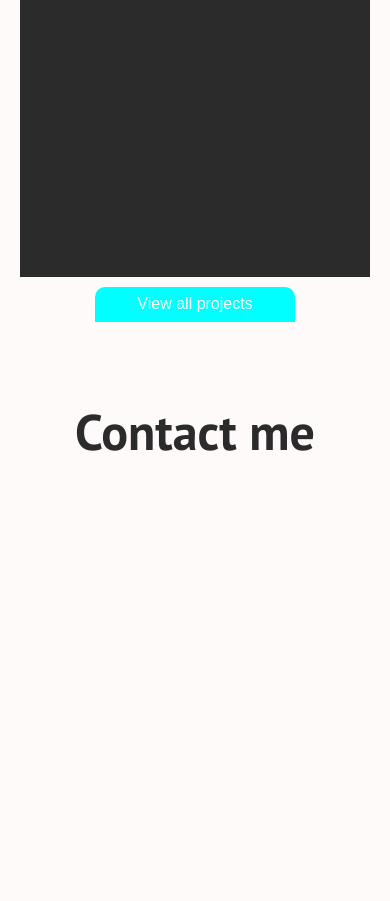
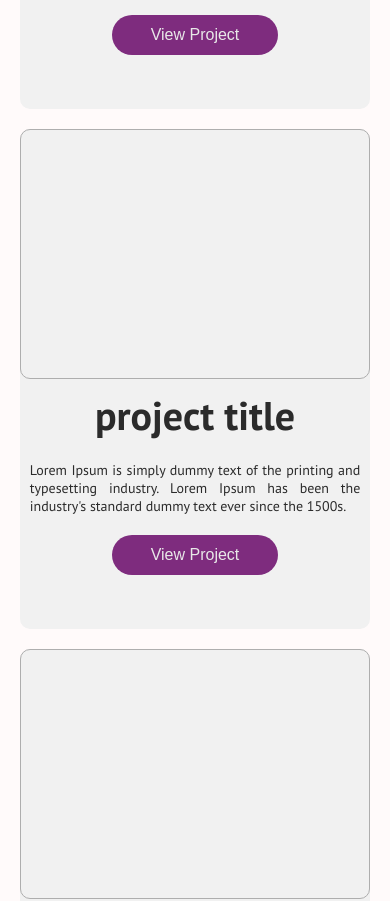
Before and after one commit to Texmo100/Developer-profile-IIR, a React (Create React App) app: page / in a window 390 px wide. Shown: the part 2200-3101 px from the top of the page. Built offline with nearby package versions, Linux system fonts and the light colour scheme.

Commit message:
Projects section Done

```diff
--- a/src/App.css
+++ b/src/App.css
@@ -26,6 +26,11 @@ p, h1, h2, h3{
   grid-template-columns: repeat(12, 1fr);
   grid-template-rows: repeat(4, 100vh) 20rem
 }
+@media screen and (max-width: 768px){
+  .wrapper{
+    grid-template-rows: 100vh 100vh auto 100vh 20rem;
+  }
+}
 
 .main-image, .about-me, .projects, .contact-me, .footer-site{
   grid-column: 1 / -1;
@@ -48,12 +53,10 @@ p, h1, h2, h3{
   flex-direction: column;
   justify-content: center;
 }
-
 .container-main-image > h1{
   font-size: 7rem;
   width: 70rem;
 }
-
 @media screen and (max-width: 768px){
   .container-main-image{
     align-items: center;
@@ -150,12 +153,12 @@ li:hover{
   background-position: center center;
   background-size: cover;
   background-repeat: no-repeat;
-  width: 60%;
+  width: 50%;
   height: 100%;
   border-radius: 1rem;
 }
 .image-profile-desc{
-  width: 40%;
+  width: 50%;
   height: 100%;
   display: flex;
   flex-direction: column;
@@ -169,11 +172,11 @@ li:hover{
   }
   .image-profile{
     width: 100%;
-    height: 60%;
+    height: 50%;
   }
   .image-profile-desc{
     width: 100%;
-    height: 40%;
+    height: 50%;
   }
 }
 .image-profile-desc > h2{
@@ -213,28 +216,121 @@ li:hover{
 h3{
   font-size: 5.5rem;
   text-align: center;
-  margin: 2rem;
+  margin: 2rem 0;
 }
+/*---- Projects Cards ----*/
 .container-cards{
-  background-color: #2b2b2b;
+  height: 100%;
+  display: grid;
+  grid-template-columns: repeat(3,1fr);
+  grid-template-rows: 100%;
+  column-gap: 1rem;
+}
+@media screen and (max-width: 768px){
+  .container-cards{
+    grid-template-columns: 100%;
+    grid-template-rows: repeat(3, 50rem);
+    column-gap: initial;
+    row-gap: 2rem;
+  }
+}
+.card-project{
+  background-color: #f1f1f1;
+  border-radius: 1rem;
+}
+.image-project{
+  background-color: #f1f1f1;
   width: 100%;
-  height: 95%;
+  height: 70%;
+  border: 1px solid #aeaeae;
+  border-radius: 1rem;
 }
-.button-projects{
+.project-info{
+  display: flex;
+  flex-direction: column;
+  align-items: center;
+  width: 100%;
+  height: 30%;
+  color: #2b2b2b;
+  padding: 1rem;
+}
+@media screen and (max-width: 800px){
+  .image-project{
+    height: 60%;
+  }
+  .project-info{
+    height: 40%;
+  }
+}
+@media screen and (max-width: 768px){
+  .image-project{
+    height: 50%;
+  }
+  .project-info{
+    height: 50%;
+  }
+}
+.project-title{
+  font-size: 4rem;
+  font-weight: 700;
+}
+.project-desc{
+  font-size: 1.4rem;
+  text-align: justify;
+  margin-top: 2rem;
+}
+.button-project-card{
   display: block;
   width: 20rem;
+  height: 4rem;
+  border: none;
+  background-color: #7E2C7E;
+  border-radius: 10rem;
+  color: #e8e8e8;
+  font-size: 1.6rem;
+  margin-top: 2rem;
+  padding: 1rem;
+  transition: all 300ms;
+}
+.button-project-card:hover{
+  cursor: pointer;
+  background-color: #f1f1f1;
+  border: 1px solid #7E2C7E;
+  color: #7E2C7E;
+}
+@media screen and (max-width: 768px){
+  .button-project-card{
+    width: 50%;
+  }
+
+}
+
+/*---- Button view all projects ----*/
+.button-all-projects{
+  display: block;
+  width: 25%;
   height: 5%;
-  margin-top: 1rem;
+  margin-top: 2rem;
   background-color: aqua;
   color: white;
+  font-size: 1.6rem;
   border: none;
-  font-size: 1.6rem;
   border-top-left-radius: 1rem;
   border-top-right-radius: 1rem;
-  transition: all 300s;
+  transition: all 300ms;
 }
-.button-projects:hover{
+@media screen and (max-width: 768px){
+  .button-all-projects{
+    width: 70%;
+    height: 4rem;
+    margin-top: 2rem;
+  }
+}
+.button-all-projects:hover{
   cursor: pointer;
+  background-color: #fffafa;
+  border: 1px solid aqua;
+  color: aqua;
 }
 
 /*---- Contact Me styles ----*/
--- /dev/null
+++ b/src/Components/CardProject.js
@@ -0,0 +1,19 @@
+import React from 'react'
+
+const CardProject = () => {
+    return(
+        <div className="card-project">
+            <div className="image-project"></div>
+            <div className="project-info">
+                <p className="project-title">project title</p>
+                <p className="project-desc">
+                    Lorem Ipsum is simply dummy text of the printing and typesetting industry.
+                    Lorem Ipsum has been the industry's standard dummy text ever since the 1500s.
+                </p>
+                <button className="button-project-card">View Project</button>
+            </div>
+        </div>
+    )
+}
+
+export default CardProject
--- a/src/Components/ProjectCards.js
+++ b/src/Components/ProjectCards.js
@@ -1,8 +1,13 @@
 import React from 'react'
+import CardProject from './CardProject'
 
 const ProjectCards = () => {
     return(
-        <div className="container-cards"></div>
+        <div className="container-cards">
+            <CardProject />
+            <CardProject />
+            <CardProject />
+        </div>
     )
 }
 
--- a/src/Components/Projects.js
+++ b/src/Components/Projects.js
@@ -8,7 +8,7 @@ class Projects extends Component{
                 <div className="container container-projects">
                     <h3>Projects</h3>
                     <ProjectCards />
-                    <button className="button-projects">View all projects</button>
+                    <button className="button-all-projects">View all projects</button>
                 </div>
             </main>
         )
```
